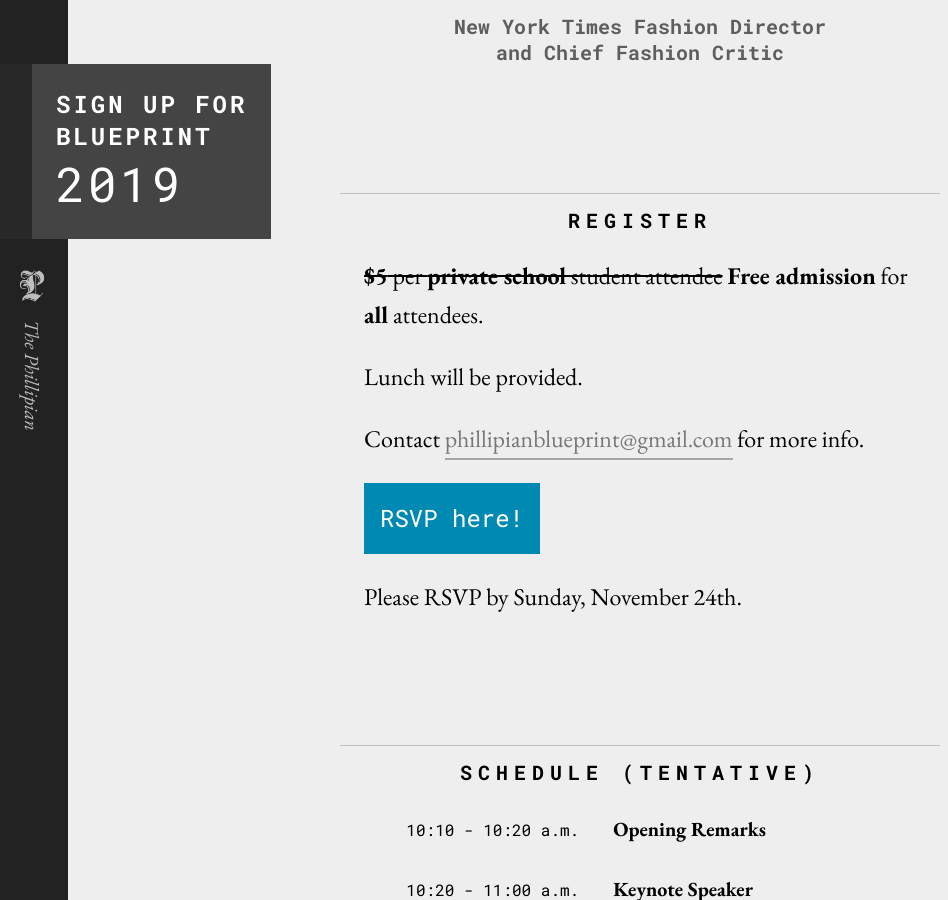
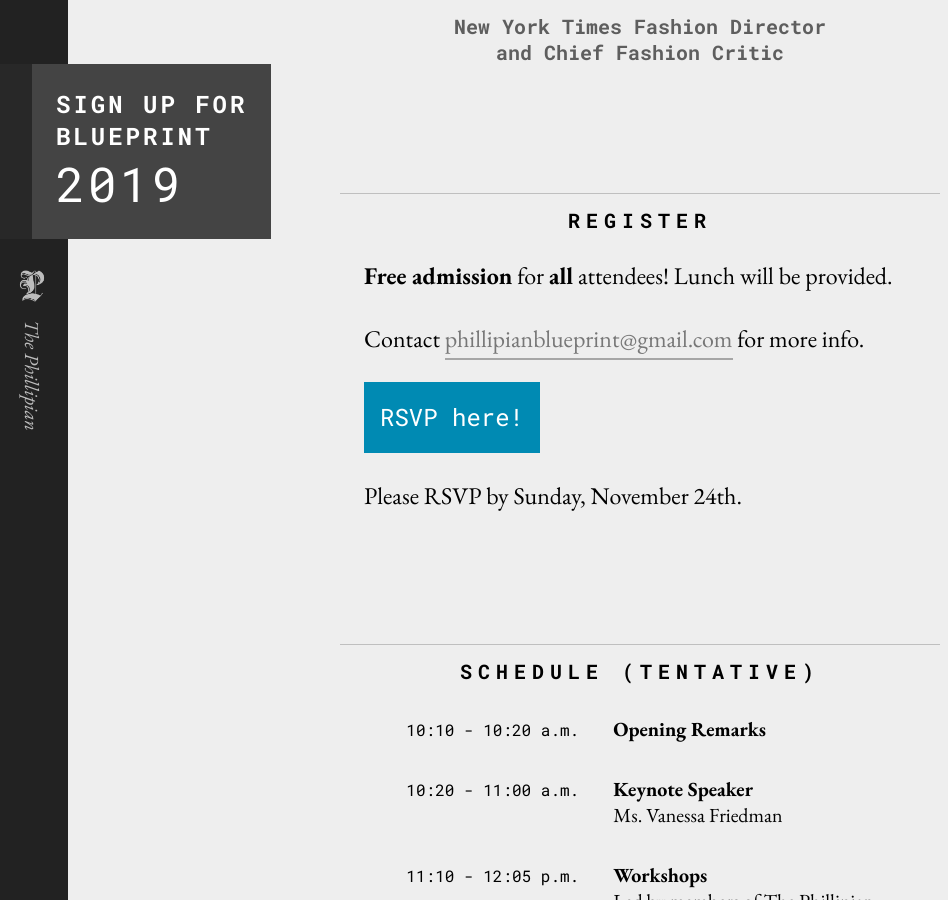
Before and after one commit to phillipian/blueprint-2019, a Jekyll site: the page built from index.md, in a window 1280 px wide and 900 px high, scrolled down 3542 px. Shown: the whole window, without its empty margins (0-948 px from the left). Built offline with Jekyll 4.4.1, drawn with Linux system fonts in a browser that asks for light colours.

Commit message:
Update home.html

```diff
--- a/_layouts/home.html
+++ b/_layouts/home.html
@@ -19,8 +19,7 @@ layout: default
 
 <div class='section' id='register'>
     <h1 class='section-title'>Register</h1>
-    <p><s><b>$5</b> per <b>private school</b> student attendee</s> <b>Free admission</b> for <b>all</b> attendees.</p>
-    <p>Lunch will be provided.</p>
+    <p><b>Free admission</b> for <b>all</b> attendees! Lunch will be provided.</p>
     <p>Contact <a href='mailto:phillipianblueprint@gmail.com'>phillipianblueprint@gmail.com</a> for more info.</p>
     <p><span class='rsvp'><a href='https://forms.gle/3ZU2dDX89z317Cna7'>RSVP here!</a></span></p>
     <p>Please RSVP by Sunday, November 24th.</p>
```
